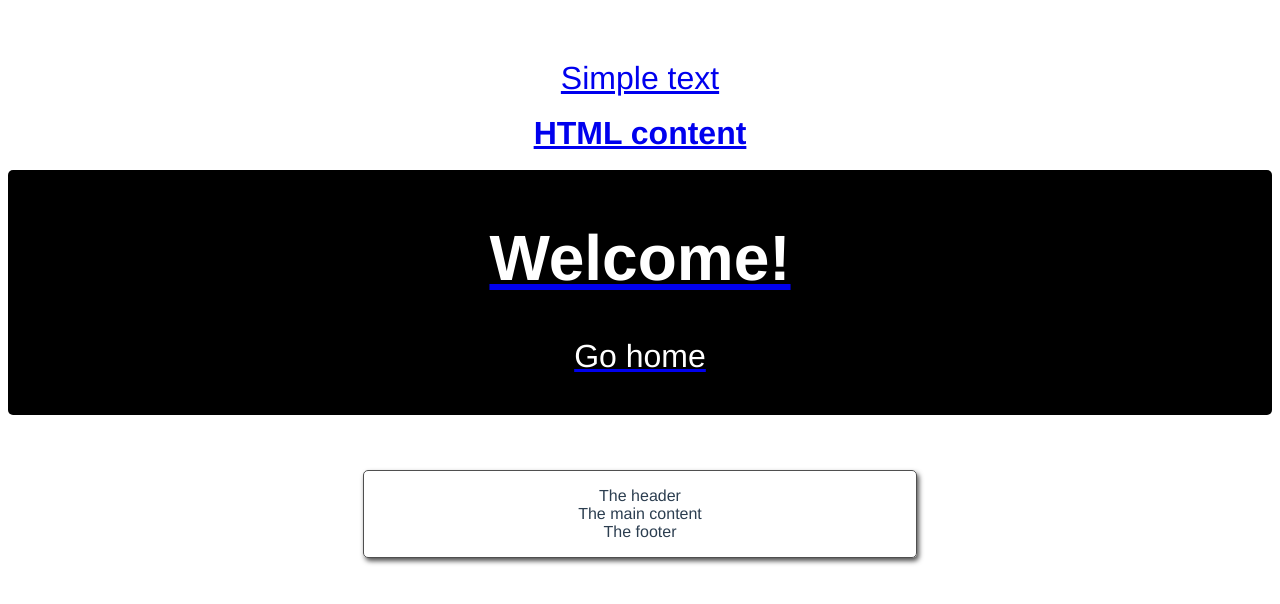
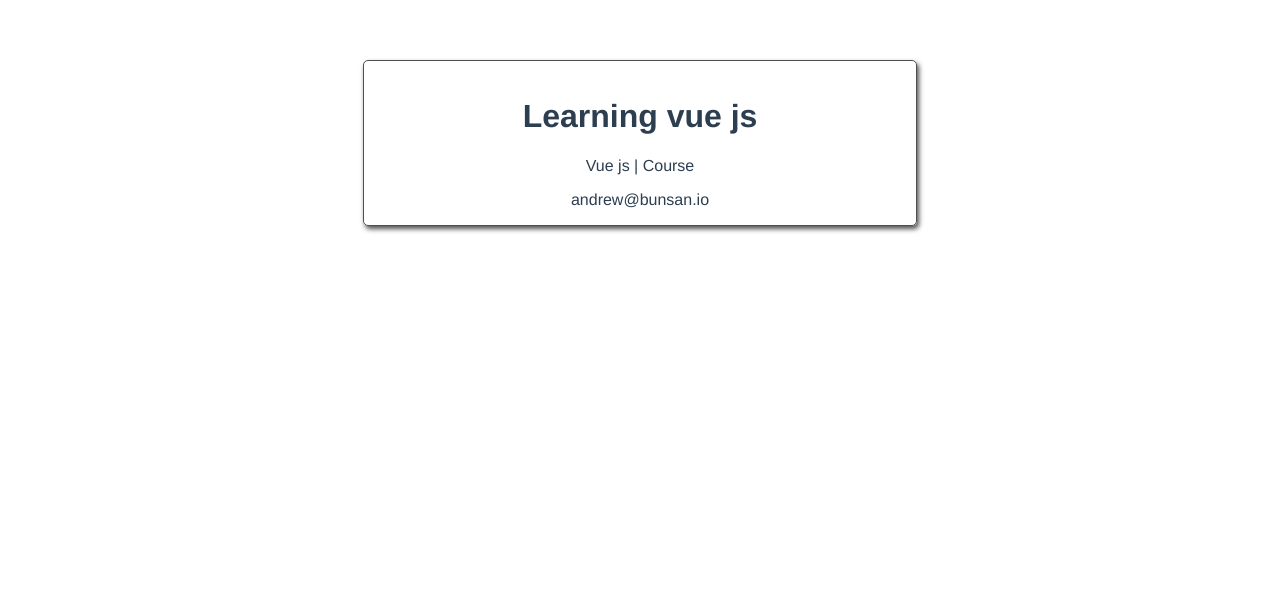
Before and after one commit to Andrew0914/vue-course, a Vue app in the folder slots/: page / in a window 1280 px wide. Shown: the top 604 px of the page. Built offline with nearby package versions, Linux system fonts and the light colour scheme.

Commit message:
Distributing content  with named and default slots :+1:
Using template

```diff
--- a/slots/src/App.vue
+++ b/slots/src/App.vue
@@ -1,6 +1,6 @@
 <template>
   <div id="app">
-    <MyLink link="https://bunsan.io">
+    <!--<MyLink link="https://bunsan.io">
       Simple text
     </MyLink>
     <br><br>
@@ -12,22 +12,35 @@
       <OtherComponent title="Welcome!" info="Go home" />
     </MyLink>
 
-    <br><br>
+    <br><br>-->
 
-    <Post />
+    <Post>
+      <template slot="header">
+        <h1>Learning vue js</h1>
+      </template>
+      <p>
+        Vue js | Course
+      </p>
+      <template slot="footer">
+        <footer>
+          andrew@bunsan.io
+        </footer>
+      </template>
+    </Post>
+
   </div>
 </template>
 
 <script>
-import MyLink from './components/MyLink'
-import OtherComponent from './components/OtherComponent'
+//import MyLink from './components/MyLink'
+//import OtherComponent from './components/OtherComponent'
 import Post from './components/Post'
 
 export default {
   name: 'App',
   components:{
-    MyLink,
-    OtherComponent,
+    /*MyLink,
+    OtherComponent,*/
     Post
   }
 }
--- a/slots/src/components/Post.vue
+++ b/slots/src/components/Post.vue
@@ -1,18 +1,23 @@
 <template>
   <div class="post">
-      <header>The header</header>
-      <main>The main content</main>
-      <footer>The footer</footer>
+    <header>
+      <slot name="header" />
+    </header>
+    <main>
+      <slot />
+    </main>
+    <footer>
+      <slot name="footer" />
+    </footer>
   </div>
 </template>
 
 <script>
-export default {
-}
+export default {};
 </script>
 
 <style scoped>
-    .post{
+.post {
   width: 520px;
   margin: 0 auto;
   border: 1px solid #4f4f4f;
```
Lines whose indentation alone changed are shown as unchanged.
